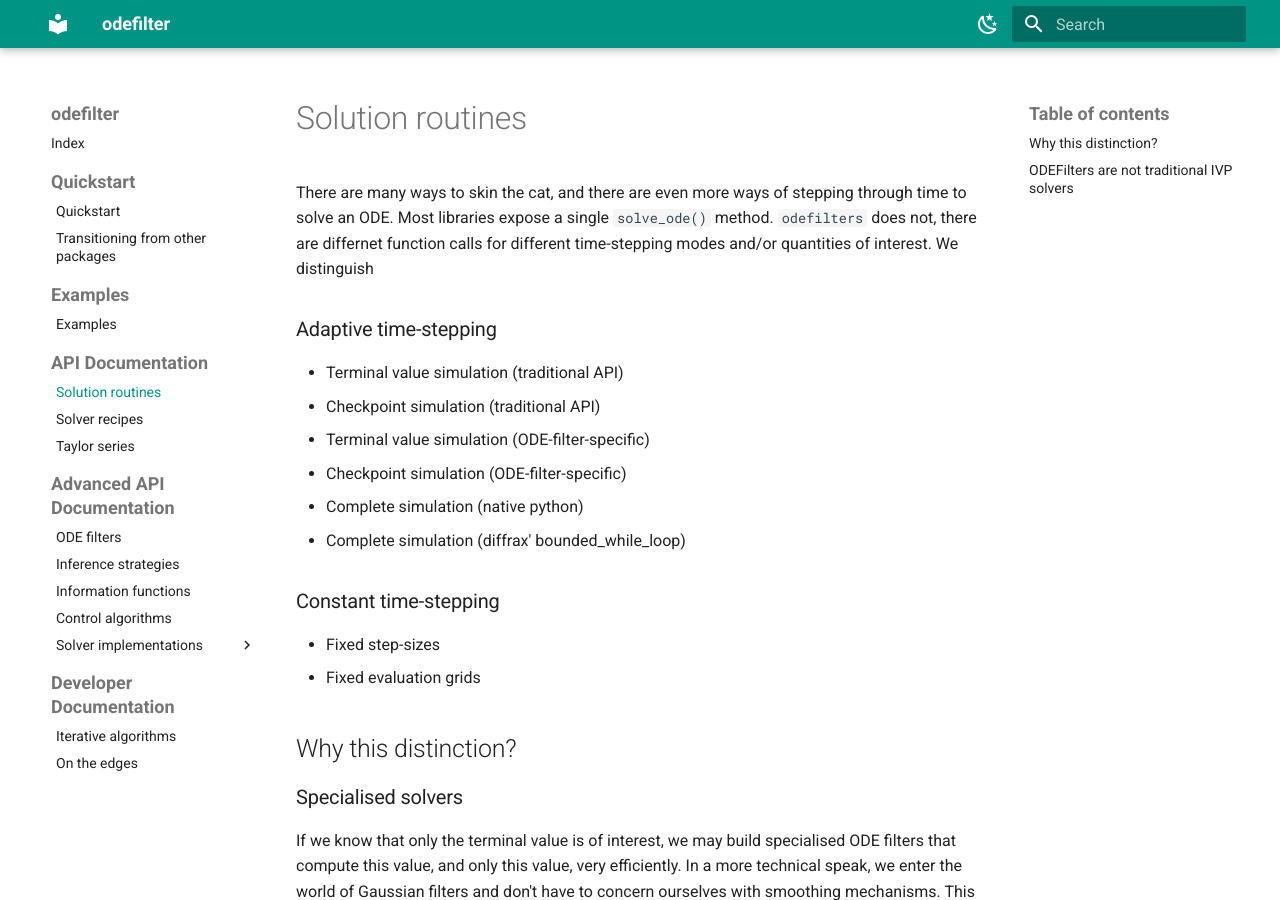
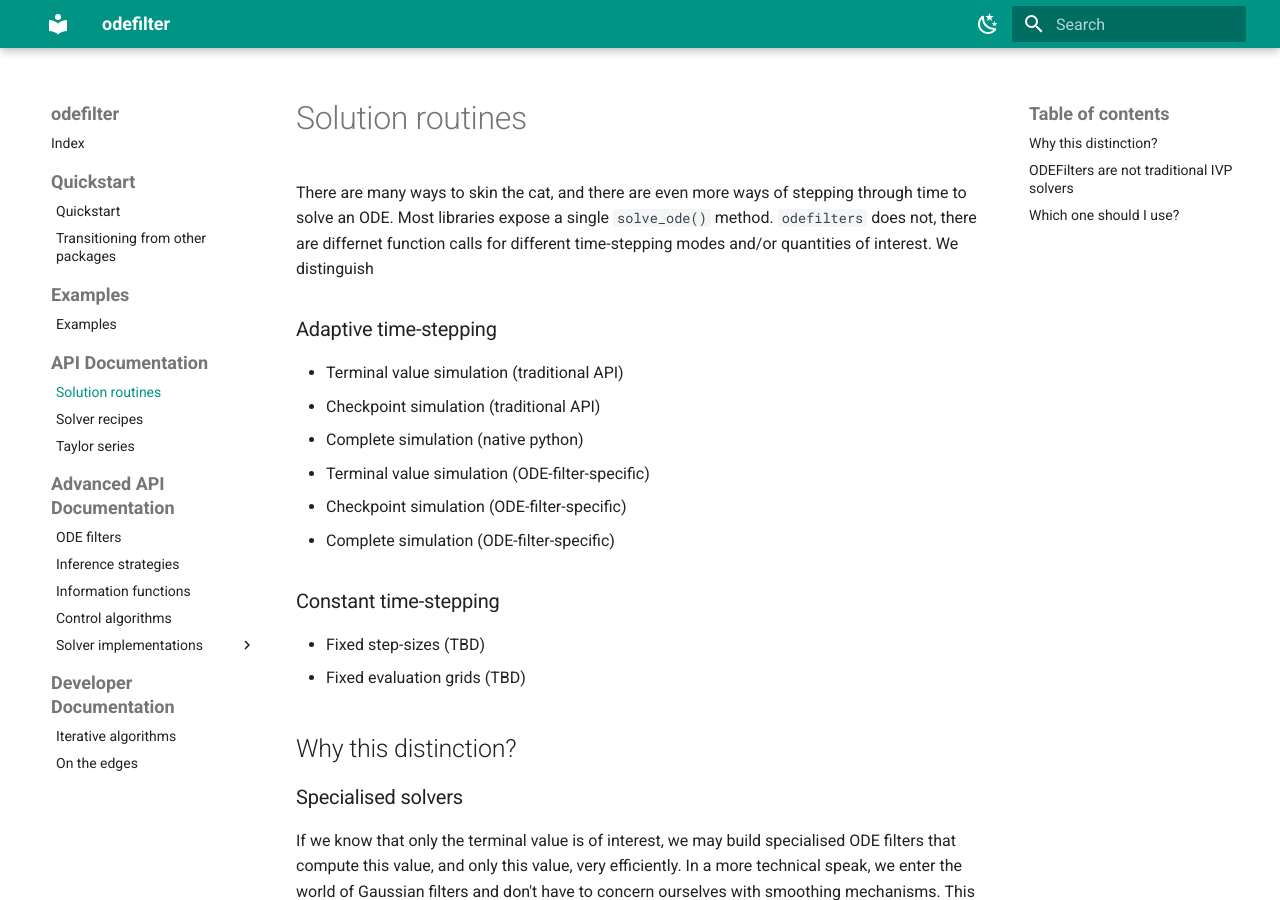
Before and after one commit to pnkraemer/probdiffeq, an MkDocs documentation site: the page built from docs/api_docs/ivpsolve.md, in a window 1280 px wide and 900 px high. Built offline with MkDocs 1.6.1 and Material for MkDocs 9.7.7, drawn with Linux system fonts in a browser that asks for light colours; some of the changed text lies outside the part shown.

```diff
--- a/docs/api_docs/ivpsolve.md
+++ b/docs/api_docs/ivpsolve.md
@@ -9,14 +9,15 @@ time-stepping modes and/or quantities of interest. We distinguish
 ### Adaptive time-stepping
 * Terminal value simulation (traditional API)
 * Checkpoint simulation (traditional API)
+* Complete simulation (native python)
 * Terminal value simulation (ODE-filter-specific)
 * Checkpoint simulation (ODE-filter-specific)
-* Complete simulation (native python)
-* Complete simulation (diffrax' bounded_while_loop)
+* Complete simulation (ODE-filter-specific)
+
 
 ### Constant time-stepping
-* Fixed step-sizes
-* Fixed evaluation grids
+* Fixed step-sizes (TBD)
+* Fixed evaluation grids (TBD)
 
 
 ## Why this distinction?
@@ -89,6 +90,10 @@ The initial values are the Taylor coefficients of $u$ at time $t=0$.
 This difference is evident if you compare the different signatures of the
 ODE-filter-specific routines to those of the traditional APIs.
 
+## Which one should I use?
+
+It is perfectly fine to use the traditional API (not the functions marked with ``odefilter_``).
+But a true pro calls the ODE filter the way it is supposed to be called.
 
 ### Adaptive simulation of specific time-points
 
```
Also changed, not shown: other parts of docs/api_docs/ivpsolve.md (+1 -0 lines), 1 other file.
